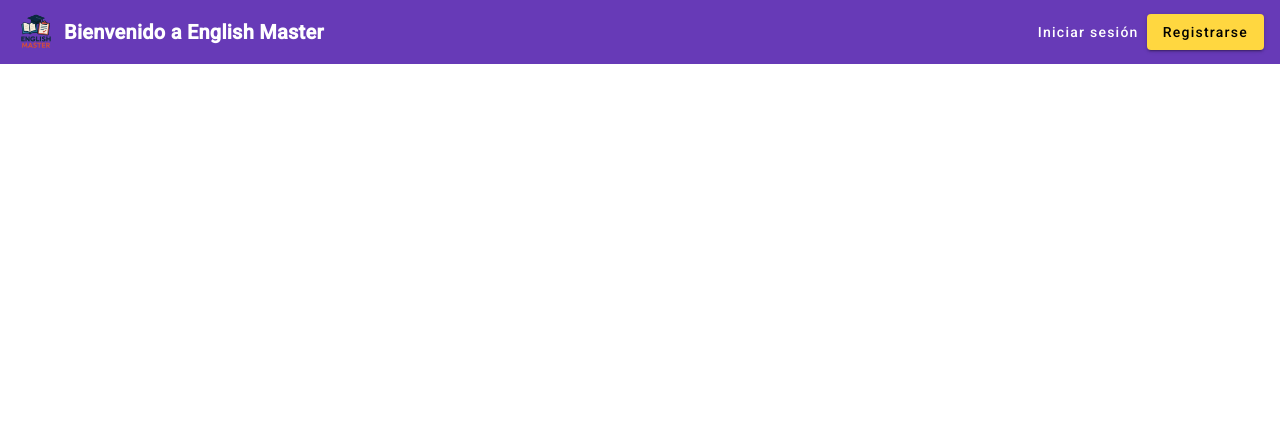
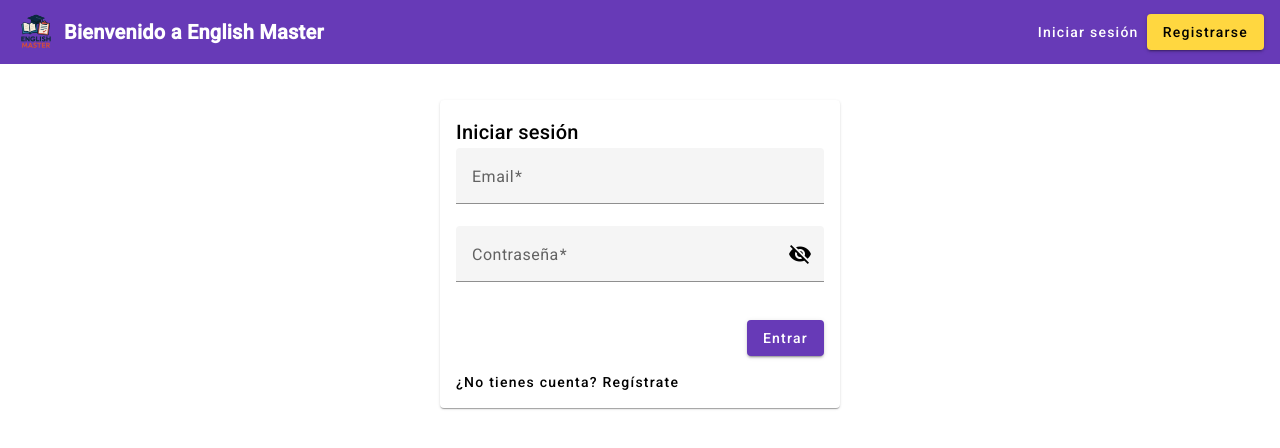
Before and after one commit to samuel2793/english-master-frontend, an Angular app: page /login in a window 1280 px wide. Shown: the top 448 px of the page. Built offline with nearby package versions, Linux system fonts and the light colour scheme.

Commit message:
feat(auth): agregar componente de login con formulario reactivo y estilos

```diff
--- a/src/app/auth/login/login.component.html
+++ b/src/app/auth/login/login.component.html
@@ -1 +1,48 @@
-<p>login works!</p>
+<div class="login-container">
+  <mat-card>
+    <mat-card-header>
+      <mat-card-title>Iniciar sesión</mat-card-title>
+    </mat-card-header>
+    <mat-card-content [formGroup]="loginForm">
+      <form (ngSubmit)="onSubmit()">
+        <mat-form-field appearance="fill" class="full-width">
+          <mat-label>Email</mat-label>
+          <input matInput formControlName="email" type="email" />
+          <mat-error *ngIf="loginForm.get('email')?.hasError('required')">
+            El email es obligatorio
+          </mat-error>
+          <mat-error *ngIf="loginForm.get('email')?.hasError('email')">
+            Formato de email inválido
+          </mat-error>
+        </mat-form-field>
+
+        <mat-form-field appearance="fill" class="full-width">
+          <mat-label>Contraseña</mat-label>
+          <input matInput formControlName="password"
+                 [type]="hidePassword ? 'password' : 'text'" />
+          <button mat-icon-button matSuffix type="button"
+                  (click)="hidePassword = !hidePassword">
+            <mat-icon>{{ hidePassword ? 'visibility_off' : 'visibility' }}</mat-icon>
+          </button>
+          <mat-error *ngIf="loginForm.get('password')?.hasError('required')">
+            La contraseña es obligatoria
+          </mat-error>
+          <mat-error *ngIf="loginForm.get('password')?.hasError('minlength')">
+            Mínimo 6 caracteres
+          </mat-error>
+        </mat-form-field>
+
+        <div class="actions">
+          <button mat-raised-button color="primary" type="submit">
+            Entrar
+          </button>
+        </div>
+      </form>
+    </mat-card-content>
+    <mat-card-actions>
+      <button mat-button routerLink="/register">
+        ¿No tienes cuenta? Regístrate
+      </button>
+    </mat-card-actions>
+  </mat-card>
+</div>
--- a/src/app/auth/login/login.component.scss
+++ b/src/app/auth/login/login.component.scss
@@ -0,0 +1,20 @@
+.login-container {
+  display: flex;
+  justify-content: center;
+  margin-top: 100px;
+}
+
+mat-card {
+  width: 100%;
+  max-width: 400px;
+}
+
+.full-width {
+  width: 100%;
+}
+
+.actions {
+  margin-top: 16px;
+  display: flex;
+  justify-content: flex-end;
+}
--- a/src/app/auth/login/login.component.ts
+++ b/src/app/auth/login/login.component.ts
@@ -1,10 +1,37 @@
-import { Component } from '@angular/core';
+import { Component, OnInit } from '@angular/core';
+import { FormBuilder, FormGroup, Validators } from '@angular/forms';
+import { Router } from '@angular/router';
 
 @Component({
   selector: 'app-login',
   templateUrl: './login.component.html',
   styleUrls: ['./login.component.scss']
 })
-export class LoginComponent {
+export class LoginComponent implements OnInit {
+  loginForm!: FormGroup;
+  hidePassword = true;
 
+  constructor(
+    private fb: FormBuilder,
+    private router: Router
+  ) {}
+
+  ngOnInit(): void {
+    this.loginForm = this.fb.group({
+      email:    ['', [Validators.required, Validators.email]],
+      password: ['', [Validators.required, Validators.minLength(6)]]
+    });
+  }
+
+  onSubmit(): void {
+    if (this.loginForm.invalid) {
+      this.loginForm.markAllAsTouched();
+      return;
+    }
+    const { email, password } = this.loginForm.value;
+    // Aquí iría la llamada al servicio de autenticación… (cuando suba el backend)
+    console.log('Login con', email, password);
+    // Si el login tiene éxito, redirigir, por ejemplo:
+    this.router.navigate(['/']);
+  }
 }
```
Also changed, not shown: src/app/app.module.ts (+9 -2 lines).
